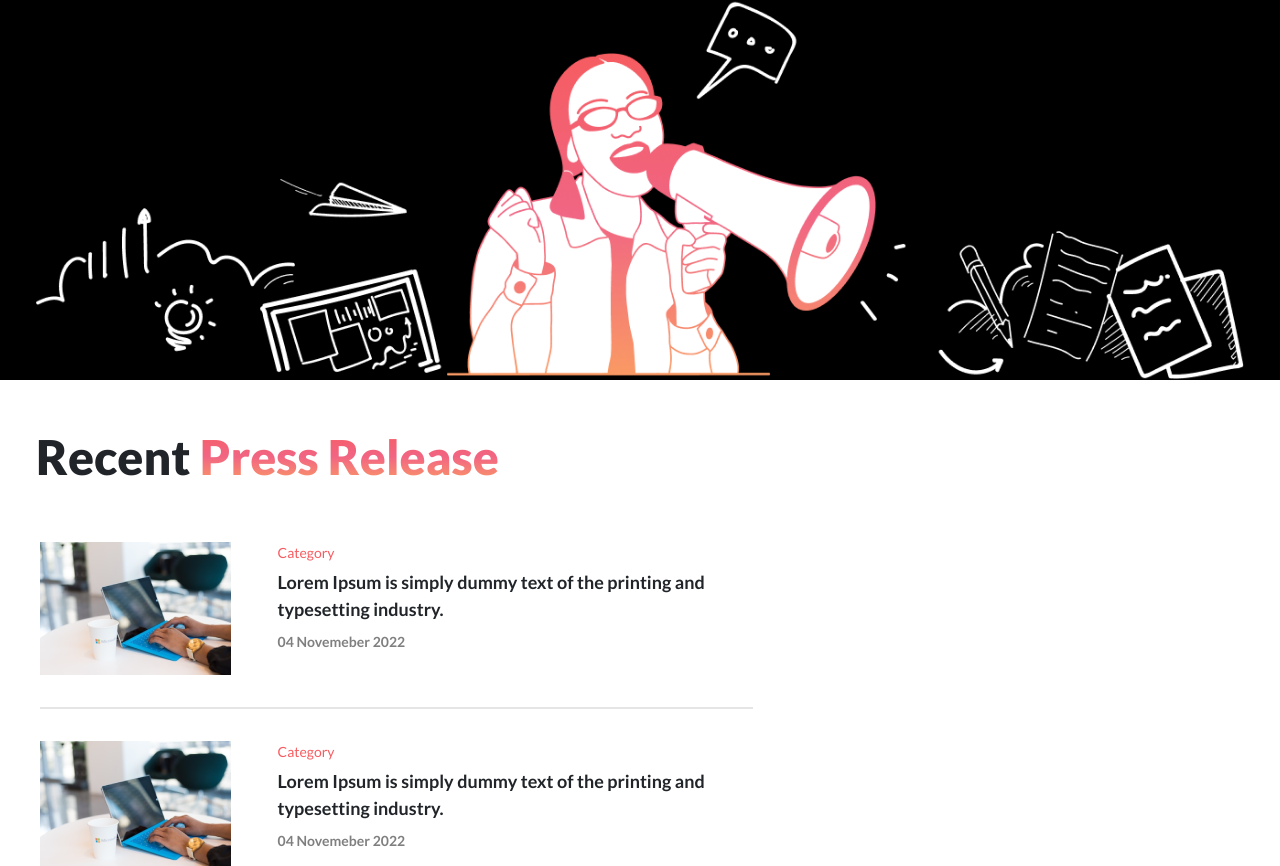
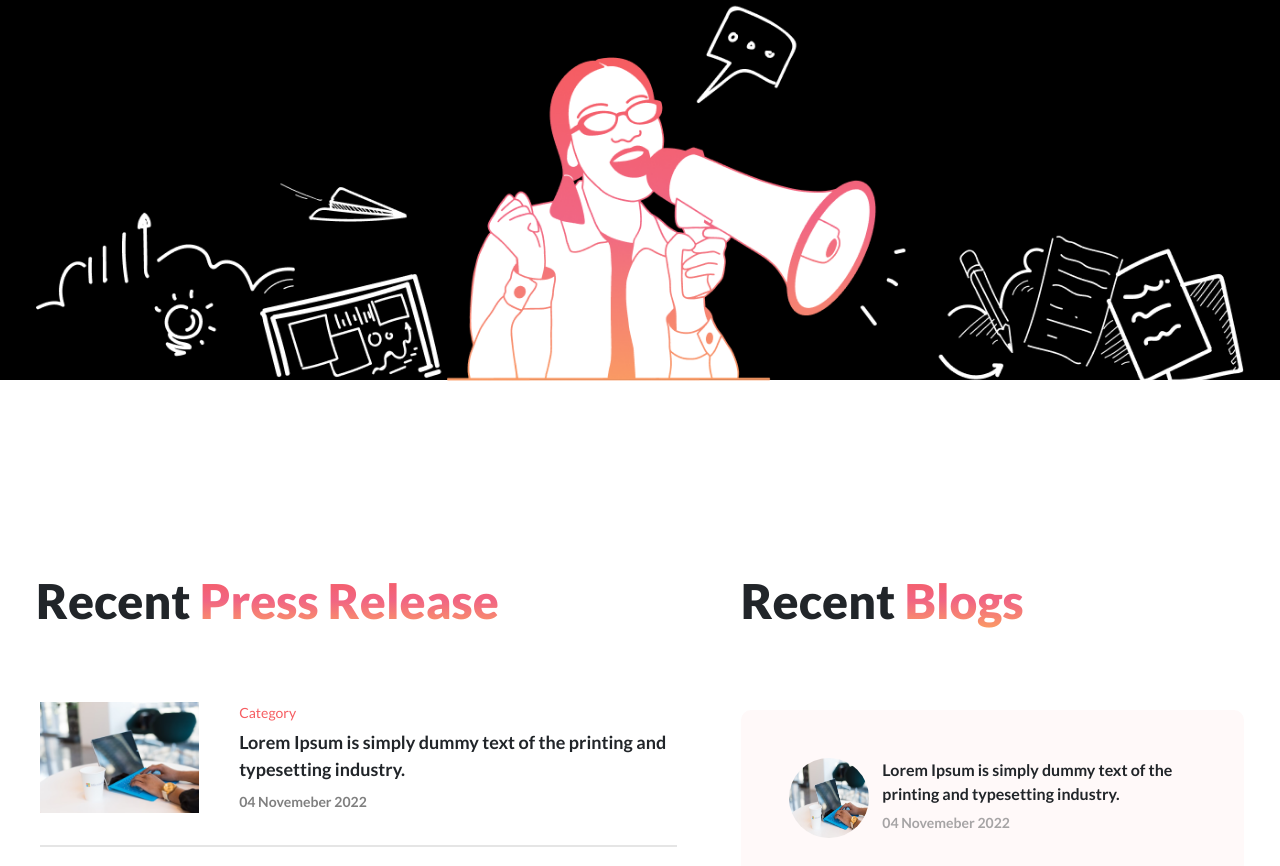
Before and after one commit to kevanultroneous/unmediabuzz-frontend, a Next.js app: page / in a window 1280 px wide. Shown: the part 1934-2800 px from the top of the page. Built offline with nearby package versions, Linux system fonts and the light colour scheme.

Commit message:
home page complete

```diff
--- a/components/Home/Faq.js
+++ b/components/Home/Faq.js
@@ -5,7 +5,7 @@ import { Faqdata } from "utils/Anonymous";
 
 const Faq = () => {
   return (
-    <ContainerWrraper>
+    <ContainerWrraper customClass={`${styles.FaqContainerWrraper}`}>
       <Row>
         <Col
           xs={12}
--- a/components/Home/Introduction.js
+++ b/components/Home/Introduction.js
@@ -41,7 +41,7 @@ const Process = ({ ProcessList, title, icon, desc, index }) => {
 // Full introduction component
 const Introduction = () => {
   return (
-    <ContainerWrraper>
+    <ContainerWrraper customClass={`${styles.IntroContainerWrraper}`}>
       <Row>
         <Col
           xs={12}
--- a/components/Home/WhyWeAreDifferent.js
+++ b/components/Home/WhyWeAreDifferent.js
@@ -95,7 +95,7 @@ const WhyWeAreDifferent = () => {
           xl={12}
           className={`${styles.LastBigImage} ColPaddingRemove`}
         >
-          <div>
+          <div className={styles.BigImage}>
             <Image src="/assets/images/about-pr.png" alt="about-pr" fluid />
           </div>
         </Col>
--- a/components/common/RecentItems.js
+++ b/components/common/RecentItems.js
@@ -7,17 +7,21 @@ import { ButtonsList } from "utils/ButtonsList";
 const CardModel = ({ categoryname, title, date, hide }) => {
   return (
     <Row className={styles.CardModelRow}>
-      <Col xs={12} sm={12} md={2} lg={4} xl={4} className={`ColPaddingRemove`}>
-        <div>
-          <Image src="/assets/images/dummy-post.png" alt="coverimage" />
+      <Col xs={12} sm={12} md={2} lg={3} xl={3} className={`ColPaddingRemove`}>
+        <div className={styles.PostImage}>
+          <Image
+            src="/assets/images/dummy-post.png"
+            alt="coverimage"
+            width={"100%"}
+          />
         </div>
       </Col>
       <Col
         xs={12}
         sm={12}
         md={10}
-        lg={8}
-        xl={8}
+        lg={9}
+        xl={9}
         className={`ColPaddingRemove ${styles.PostDetails}`}
       >
         <p className={styles.CategoryName}>{categoryname}</p>
@@ -29,11 +33,32 @@ const CardModel = ({ categoryname, title, date, hide }) => {
   );
 };
 
+const BlogsCardModel = ({ title, date, hide }) => {
+  return (
+    <>
+      <div className={styles.BlogsCard}>
+        <div className={styles.BlogImageCover}>
+          <Image
+            src="/assets/images/dummy-post.png"
+            alt="coverimage"
+            className={styles.BlogImg}
+          />
+        </div>
+        <div>
+          <p className={styles.BlogPostTitle}>{title}</p>
+          <p className={styles.BlogPostDate}>{date}</p>
+        </div>
+      </div>
+      {!hide && <div className={styles.BlogLineHorizontal}></div>}
+    </>
+  );
+};
+
 const RecentItems = () => {
   const postList = [1, 2, 3, 4, 5];
 
   return (
-    <ContainerWrraper>
+    <ContainerWrraper customClass={`${styles.ContainerWrraperRecentItems}`}>
       <Row>
         <Col
           xs={12}
@@ -60,10 +85,6 @@ const RecentItems = () => {
               />
             ))}
           </ContainerWrraper>
-
-          <div className={styles.ButtonOutCover}>
-            <ToggleUiButton text={ButtonsList.pressReleaseCommon.source} dark />
-          </div>
         </Col>
 
         <Col
@@ -73,7 +94,52 @@ const RecentItems = () => {
           lg={5}
           xl={5}
           className={`ColPaddingRemove`}
-        ></Col>
+        >
+          <h4 className={styles.ListHeading}>
+            Recent <span className={styles.SpanText}>Blogs</span>
+          </h4>
+          <ContainerWrraper
+            customClass={`${styles.ContainerWrraperBlogCardModel}`}
+          >
+            {postList.map((v, i) => (
+              <BlogsCardModel
+                hide={postList.indexOf(postList.length) === i}
+                key={i}
+                categoryname={"Category"}
+                date={"04 Novemeber 2022"}
+                title={
+                  "Lorem Ipsum is simply dummy text of the printing and typesetting industry."
+                }
+              />
+            ))}
+          </ContainerWrraper>
+        </Col>
+
+        {/* action buttons */}
+        <Col
+          xs={12}
+          sm={12}
+          md={7}
+          lg={7}
+          xl={7}
+          className={`ColPaddingRemove`}
+        >
+          <div className={styles.ButtonOutCover}>
+            <ToggleUiButton text={ButtonsList.pressReleaseCommon.source} dark />
+          </div>
+        </Col>
+        <Col
+          xs={12}
+          sm={12}
+          md={5}
+          lg={5}
+          xl={5}
+          className={`ColPaddingRemove`}
+        >
+          <div className={styles.ButtonOutCover}>
+            <ToggleUiButton text={ButtonsList.blogpostCommon.source} dark />
+          </div>
+        </Col>
       </Row>
     </ContainerWrraper>
   );
--- a/styles/common/Header.module.css
+++ b/styles/common/Header.module.css
@@ -19,7 +19,7 @@
 .Links{
     text-decoration: none;
     font-size: var(--menuText);
-    font-weight: 600;
+    font-weight: 400;
     color: var(--elementColor);
 }
 .SelectedLink{
@@ -27,6 +27,7 @@
     -webkit-background-clip: text;
     -webkit-text-fill-color: transparent;
     background-clip: text;
+
 }
 .Links:hover{
     font-weight: 600;
--- a/styles/common/RecentItems.module.css
+++ b/styles/common/RecentItems.module.css
@@ -10,6 +10,7 @@
 }
 .ContainerWrraperCardModel{
     padding-left: 1rem;
+    padding-top: 4rem;
     padding-right: 0%;
     padding-bottom: 0%;
 }
@@ -33,10 +34,11 @@
     margin: 0%;
 }
 .PostDetails{
-    padding-left: 0rem !important;
+    padding-left: 2.5rem !important;
 }
 .CardModelRow{
     margin-bottom: 2rem;
+    margin-right: 4rem;
 }
 .LineHorizontal{
     border: 1px solid rgba(0, 0, 0, 0.1);
@@ -46,3 +48,46 @@
     padding-top: 3rem;
     padding-left: 0.3rem;
 }
+.PostImage{
+    max-width: 14rem;
+}
+.BlogsCard{
+display: flex;
+}
+.BlogImageCover{
+    width: 23%;
+}
+.BlogImg{
+    border-radius: 100%;
+    width: 80px;
+    height: 80px;
+}
+.BlogPostDetails{
+
+}
+.BlogPostTitle{
+    width: 19rem;
+    font-weight: 600;
+    font-size: 16px;
+    margin: 0%;
+}
+.BlogPostDate{
+    font-weight: 600;
+    font-size: 14px;
+    color: rgba(33, 37, 41, 0.4);
+    margin-top: 0.4rem;
+}
+.ContainerWrraperBlogCardModel{
+    background: var(--sideColor);
+    border-radius: 10px;
+    margin-top: 5rem;
+}
+.BlogLineHorizontal{
+    border: 1px solid var(--primaryColor);
+    margin-bottom: 2rem;
+    margin-top: 2rem;
+}
+.ContainerWrraperRecentItems{
+    padding-top: 12rem;
+    padding-bottom: 7rem;
+}
--- a/styles/common/Testimonial.module.css
+++ b/styles/common/Testimonial.module.css
@@ -1,6 +1,6 @@
 .ContainerWrraperTestimonial{
-    padding-top: 8rem;
-    padding-bottom: 8rem;
+    padding-top: 7rem;
+    padding-bottom: 6rem;
 }
 .MainHeading{
     font-size: var(--mainHeading);
@@ -32,16 +32,16 @@
     margin-left: 1rem;
 }
 .TestimonialCard{
-    padding: 2rem;
+    padding: 1.3rem;
     border: 1px solid #F65D61;
     border-radius: 20px;
     margin-right: 1rem;
-    margin-left: 1rem;
+    /* margin-left: 1rem; */
 }
 .ProfileDescription{
     padding-top: 1rem;
     font-weight: 700;
-    font-size: 18px;
+    font-size: 16px;
 }
 .MainHeadingBrush{
         display: block;
--- a/styles/home/Faq.module.css
+++ b/styles/home/Faq.module.css
@@ -1,3 +1,6 @@
+.FaqContainerWrraper{
+    padding-bottom: 7.5rem;
+}
 .MainHeading{
     font-size: var(--mainHeading);
     font-weight: 800;
--- a/styles/home/Introduction.module.css
+++ b/styles/home/Introduction.module.css
@@ -1,3 +1,6 @@
+.IntroContainerWrraper{
+    padding-top: 5rem;
+}
 .TitleText{
     font-size: var(--mainHeading);
     font-weight: 800;
--- a/styles/home/WhyWeAreDifferent.module.css
+++ b/styles/home/WhyWeAreDifferent.module.css
@@ -63,8 +63,12 @@ padding:4rem 0 14rem;
     justify-content: center;
 }
 .ButtonCover{
-    padding-bottom: 6rem;
+    padding-bottom: 4rem;
 }
 .LastBigImage{
     text-align: center;
 }
+.BigImage{
+    position: relative;
+    top: 0.3rem;
+}
--- a/utils/ButtonsList.js
+++ b/utils/ButtonsList.js
@@ -10,6 +10,15 @@ export const ButtonsList = {
           fluid
         />
         &nbsp;&nbsp; Press Release
+      </span>
+    ),
+    link: "",
+  },
+  blogpostCommon: {
+    source: (
+      <span>
+        <Image src="/assets/icons/white-blog-icon.svg" alt="press-release" />{" "}
+        &nbsp; Post Blogs
       </span>
     ),
     link: "",
```
Also changed, not shown: pages/contact-us.js (added, +7 -0 lines), public/assets/images/black-board.svg (added).
